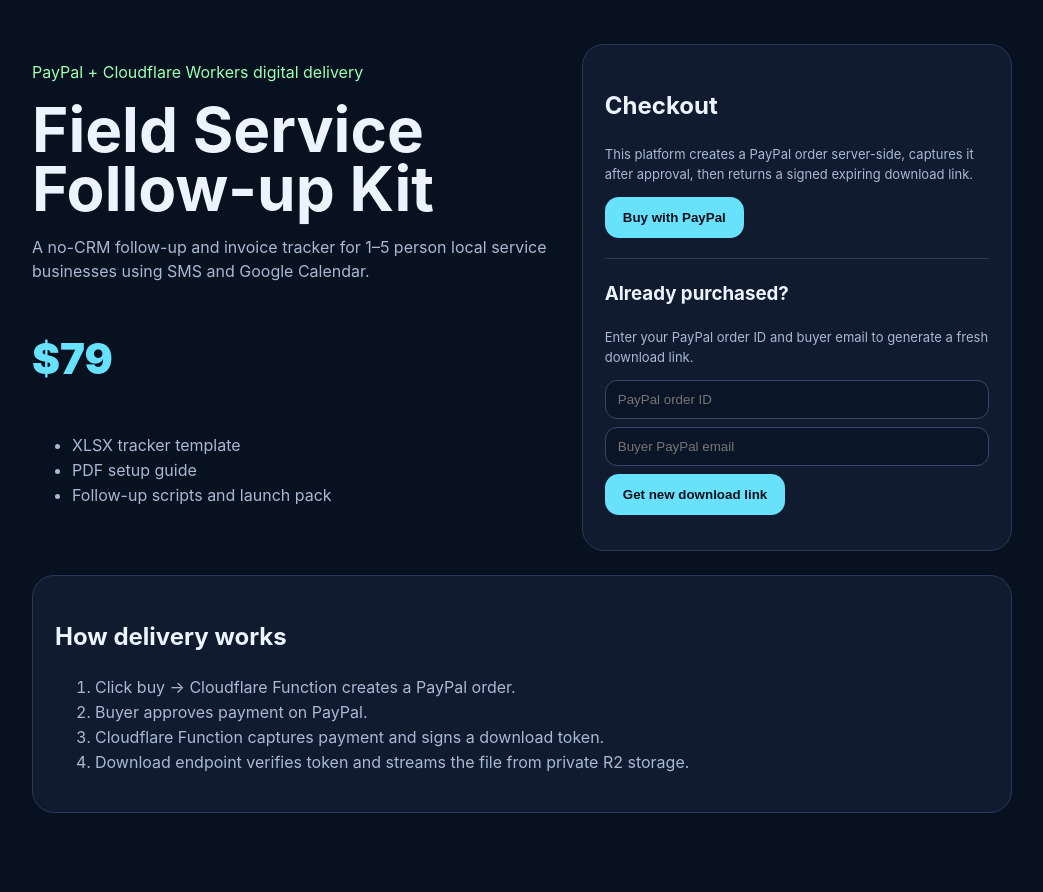
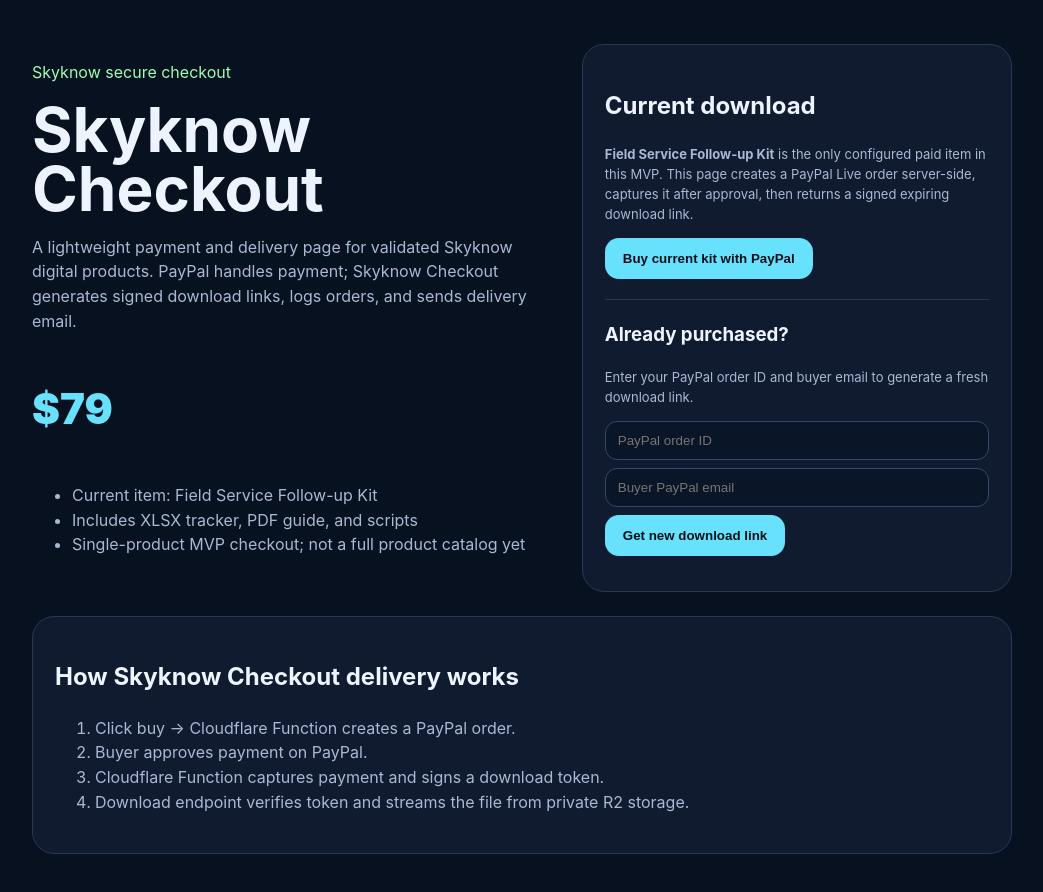
Before and after one commit to skbobo178-cmyk/cf-paypal-digital-download, a website: page public/index.html in a window 1280 px wide. Shown: the whole page, without its empty margins (118-1161 px from the left). Before the commit the page ends 857 px from the top, so only its background shows below. Drawn offline with Linux system fonts and the light colour scheme.

Commit message:
Clarify Skyknow checkout branding and single-product scope

```diff
--- a/public/index.html
+++ b/public/index.html
@@ -3,7 +3,7 @@
 <head>
   <meta charset="utf-8" />
   <meta name="viewport" content="width=device-width, initial-scale=1" />
-  <title>WaterGG checkout — Field Service Follow-up Kit</title>
+  <title>Skyknow Checkout — Secure Digital Downloads</title>
   <style>
     body{margin:0;font-family:Inter,system-ui,-apple-system,Segoe UI,sans-serif;background:#08111f;color:#eef4ff;line-height:1.55}.wrap{max-width:980px;margin:0 auto;padding:44px 20px}.hero{display:grid;grid-template-columns:1.1fr .9fr;gap:24px}.card{background:#101b30;border:1px solid #283856;border-radius:22px;padding:22px}h1{font-size:clamp(36px,6vw,62px);line-height:.95;margin:12px 0}.muted{color:#aab8d4}.price{font-size:42px;font-weight:900;color:#68e1fd}.btn{display:inline-block;background:#68e1fd;color:#06101a;padding:13px 18px;border-radius:14px;font-weight:800;text-decoration:none;border:0;cursor:pointer}.btn:disabled{opacity:.55;cursor:not-allowed}.small{font-size:13px;color:#aab8d4}.ok{color:#9bffb4}.err{color:#ff9b9b}code{background:#17243d;padding:2px 5px;border-radius:6px}input{display:block;width:100%;box-sizing:border-box;margin:8px 0;padding:11px 12px;border-radius:12px;border:1px solid #35486c;background:#0b1528;color:#eef4ff}@media(max-width:800px){.hero{grid-template-columns:1fr}}</style>
 </head>
@@ -11,20 +11,20 @@
   <main class="wrap">
     <section class="hero">
       <div>
-        <p class="ok">PayPal + Cloudflare Workers digital delivery</p>
-        <h1>Field Service Follow-up Kit</h1>
-        <p class="muted">A no-CRM follow-up and invoice tracker for 1–5 person local service businesses using SMS and Google Calendar.</p>
+        <p class="ok">Skyknow secure checkout</p>
+        <h1>Skyknow Checkout</h1>
+        <p class="muted">A lightweight payment and delivery page for validated Skyknow digital products. PayPal handles payment; Skyknow Checkout generates signed download links, logs orders, and sends delivery email.</p>
         <p class="price">$79</p>
         <ul class="muted">
-          <li>XLSX tracker template</li>
-          <li>PDF setup guide</li>
-          <li>Follow-up scripts and launch pack</li>
+          <li>Current item: Field Service Follow-up Kit</li>
+          <li>Includes XLSX tracker, PDF guide, and scripts</li>
+          <li>Single-product MVP checkout; not a full product catalog yet</li>
         </ul>
       </div>
       <div class="card">
-        <h2>Checkout</h2>
-        <p class="small">This platform creates a PayPal order server-side, captures it after approval, then returns a signed expiring download link.</p>
-        <button id="buy" class="btn">Buy with PayPal</button>
+        <h2>Current download</h2>
+        <p class="small"><strong>Field Service Follow-up Kit</strong> is the only configured paid item in this MVP. This page creates a PayPal Live order server-side, captures it after approval, then returns a signed expiring download link.</p>
+        <button id="buy" class="btn">Buy current kit with PayPal</button>
         <p id="status" class="small"></p>
         <div id="download"></div>
         <hr style="border:0;border-top:1px solid #283856;margin:20px 0">
@@ -37,7 +37,7 @@
       </div>
     </section>
     <section class="card" style="margin-top:24px">
-      <h2>How delivery works</h2>
+      <h2>How Skyknow Checkout delivery works</h2>
       <ol class="muted">
         <li>Click buy → Cloudflare Function creates a PayPal order.</li>
         <li>Buyer approves payment on PayPal.</li>
@@ -60,7 +60,7 @@
       if (orderId) localStorage.setItem('lastPayPalOrderId', orderId);
       if (payerEmail) localStorage.setItem('lastPayerEmail', payerEmail);
       setStatus('Payment captured. Download link generated.', 'ok');
-      dlEl.innerHTML = `<p><a class="btn" href="${downloadUrl}">Download your kit</a></p><p class="small">Link expires in ${expiresMinutes || 60} minutes. Order ID: <code>${orderId || 'saved by PayPal'}</code></p>`;
+      dlEl.innerHTML = `<p><a class="btn" href="${downloadUrl}">Download your purchase</a></p><p class="small">Link expires in ${expiresMinutes || 60} minutes. Order ID: <code>${orderId || 'saved by PayPal'}</code></p>`;
     }
 
     async function captureOrder(orderId) {
```
